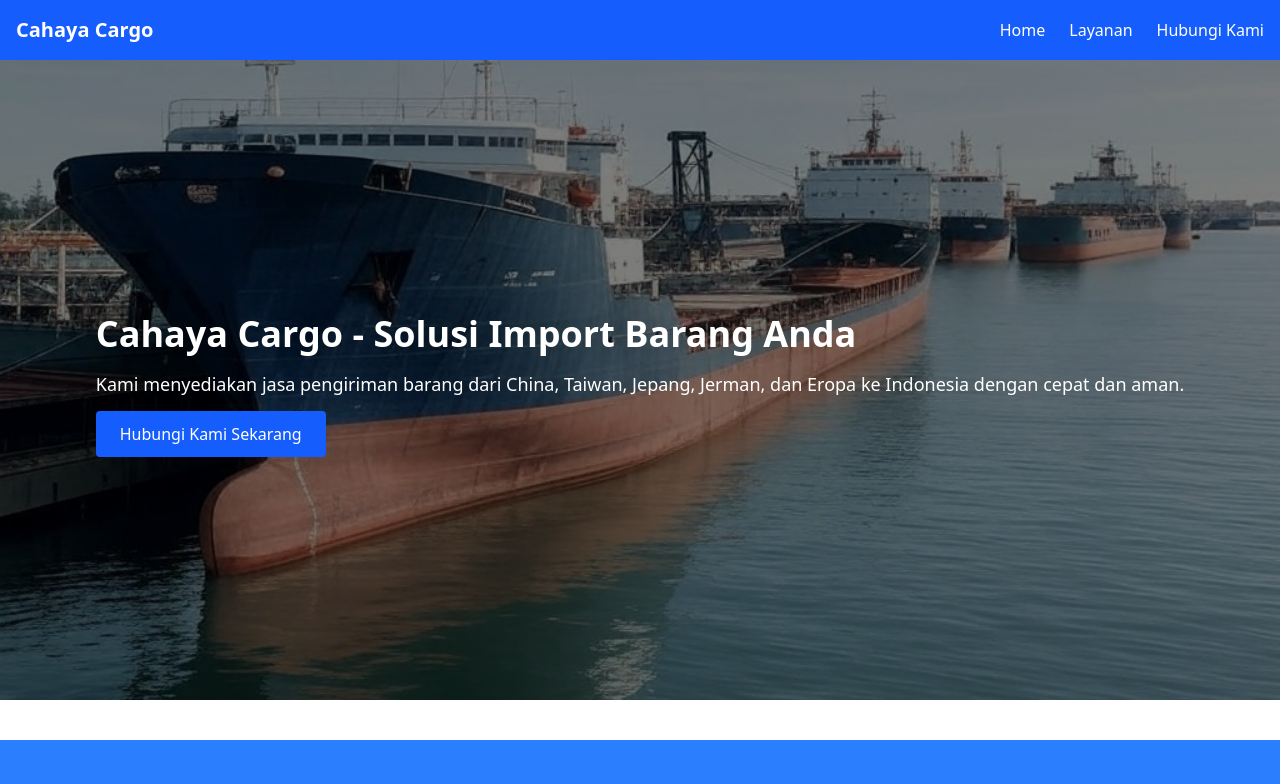
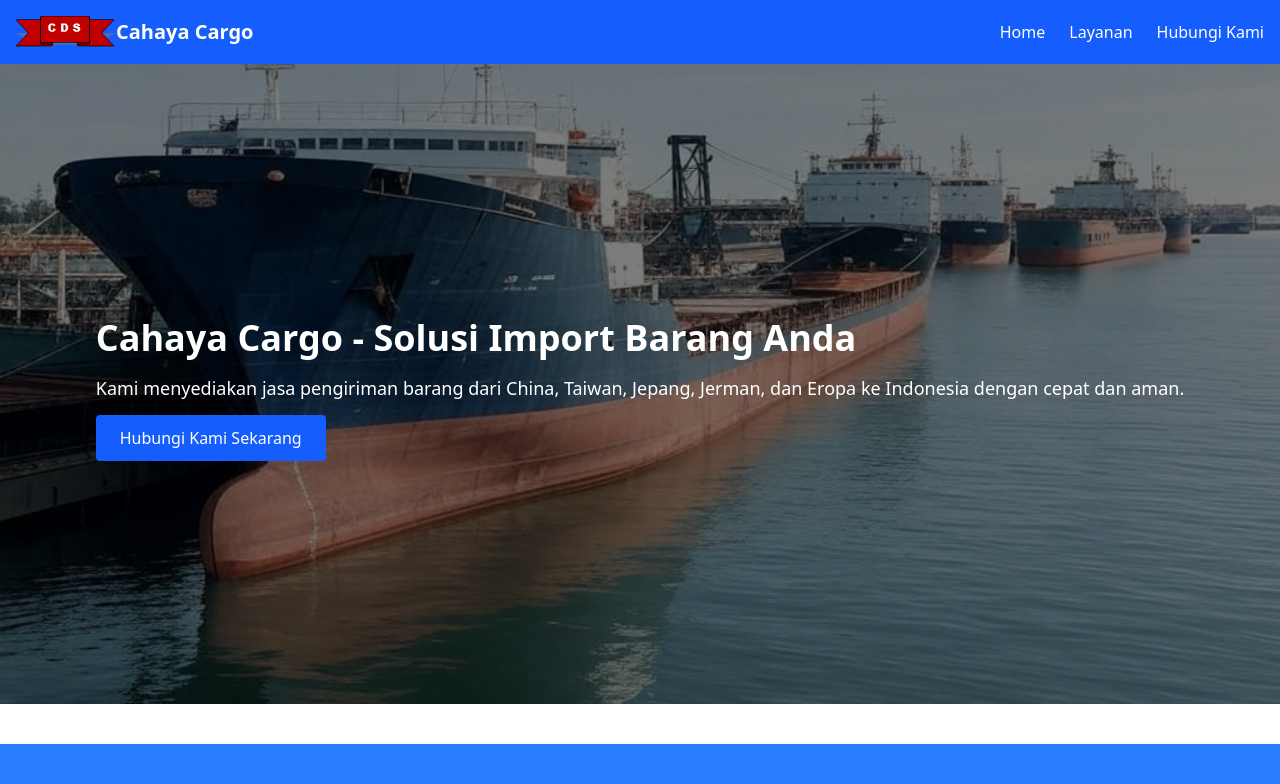
Before and after one commit to Windance80/cahaya-cargo, a Next.js app: page / in a window 1280 px wide. Shown: the top 784 px of the page. Built offline with nearby package versions, Linux system fonts and the light colour scheme.

Commit message:
add logo to nav

```diff
--- a/app/components/Navbar.js
+++ b/app/components/Navbar.js
@@ -1,4 +1,5 @@
 'use client'
+import Image from 'next/image';
 import Link from 'next/link';
 import { useState } from 'react';
 
@@ -12,7 +13,15 @@ export default function Navbar() {
     return (
         <nav className="bg-blue-600 text-white p-4">
             <div className="container mx-auto flex justify-between items-center">
-                <h1 className="text-xl font-bold">Cahaya Cargo</h1>
+                <div className='flex flex-row items-center justify-center text-center'>
+                    <Image
+                        src="/images/logo.png"
+                        width={100}
+                        height={100}
+                        alt="Logo icon"
+                    />
+                    <h1 className="text-xl font-bold">Cahaya Cargo</h1>
+                </div>
 
                 {/* Hamburger Icon for Mobile */}
                 <button
```
